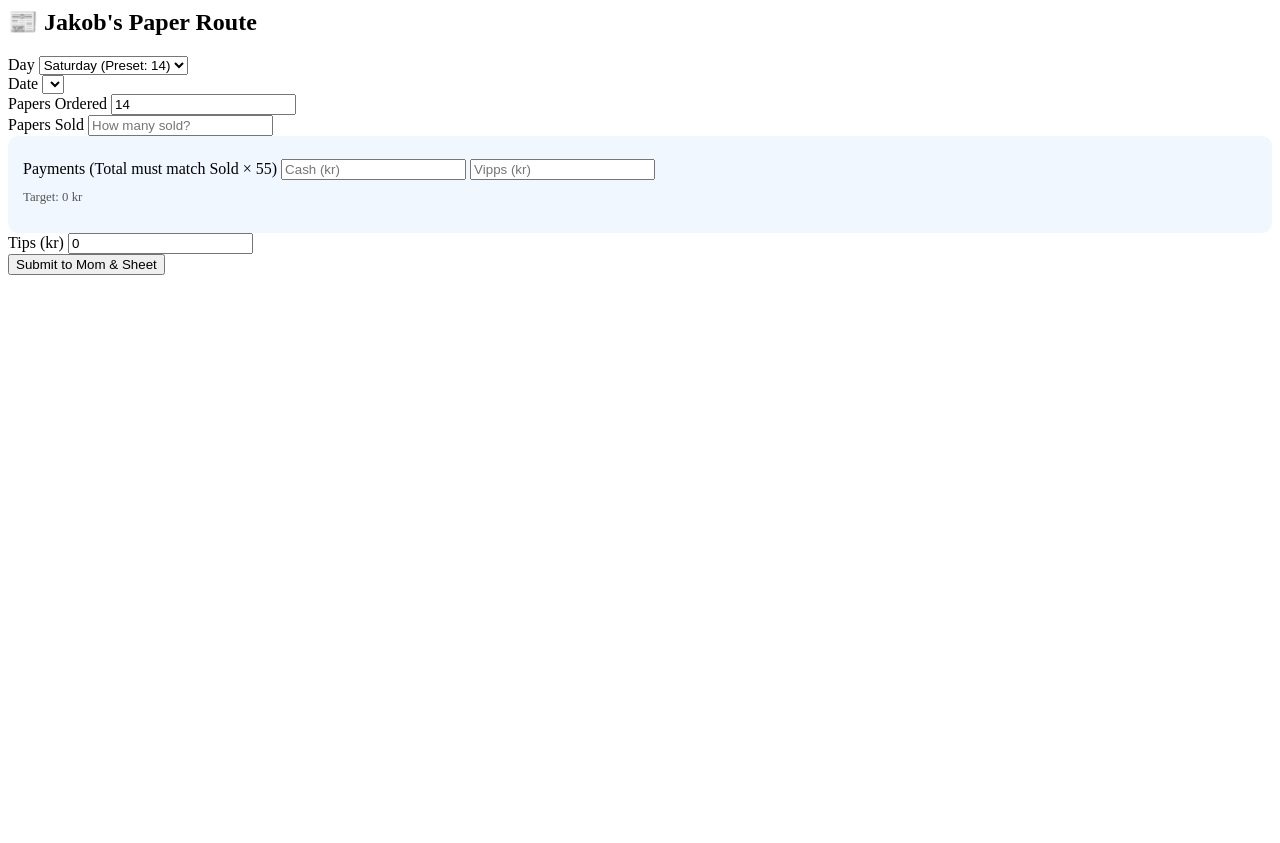
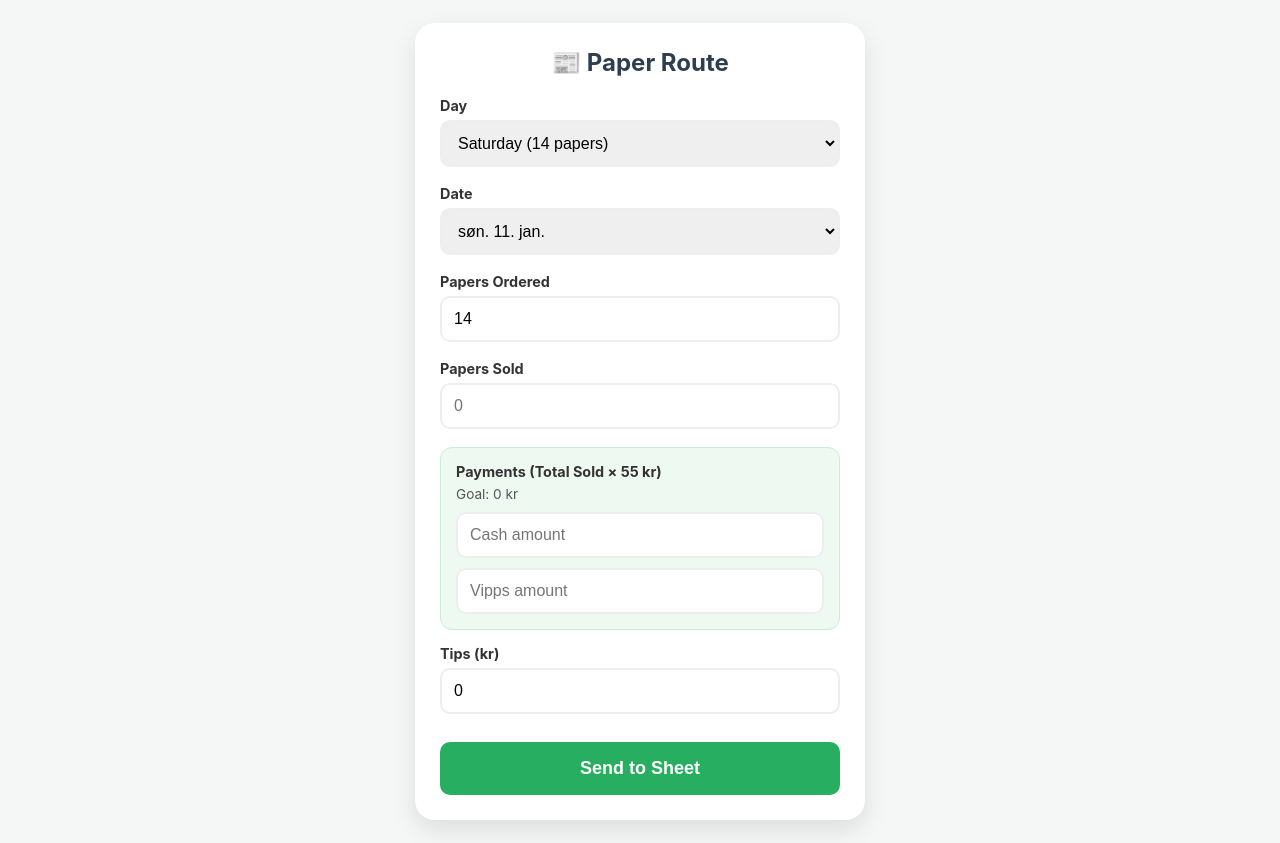
Before and after one commit to Livhaker/vgbud, a plain HTML site: page index.html in a window 1280 px wide. Before the commit the page ends 800 px from the top, so only its background shows below. Drawn offline with Linux system fonts and the light colour scheme.

Commit message:
Update index.html

```diff
--- a/index.html
+++ b/index.html
@@ -1,11 +1,37 @@
+<!DOCTYPE html>
+<html lang="en">
+<head>
+    <meta charset="UTF-8">
+    <meta name="viewport" content="width=device-width, initial-scale=1.0">
+    <title>Jakob's Paper Tracker</title>
+    <style>
+        :root { --primary: #2c3e50; --success: #27ae60; --bg: #f4f7f6; }
+        body { font-family: -apple-system, system-ui, sans-serif; background: var(--bg); color: #333; padding: 15px; display: flex; justify-content: center; }
+        .card { background: white; width: 100%; max-width: 400px; padding: 25px; border-radius: 20px; box-shadow: 0 10px 25px rgba(0,0,0,0.1); }
+        h2 { text-align: center; color: var(--primary); margin-top: 0; }
+        .group { margin-bottom: 18px; }
+        label { display: block; font-weight: bold; margin-bottom: 6px; font-size: 0.9em; }
+        input, select { width: 100%; padding: 12px; border: 2px solid #eee; border-radius: 10px; box-sizing: border-box; font-size: 16px; transition: 0.3s; }
+        input:focus { border-color: var(--success); outline: none; }
+        .calc-box { background: #eef9f2; padding: 15px; border-radius: 12px; border: 1px solid #cceadd; margin-top: 10px; }
+        .target-text { font-size: 0.85em; color: #555; margin-bottom: 10px; }
+        #totalMatch { font-weight: bold; }
+        button { width: 100%; background: var(--success); color: white; border: none; padding: 16px; border-radius: 10px; font-size: 18px; font-weight: bold; cursor: pointer; margin-top: 10px; }
+        button:disabled { background: #ccc; }
+        #status { display: none; text-align: center; padding: 20px; font-weight: bold; color: var(--success); }
+    </style>
+</head>
+<body>
+
 <div class="card">
-    <h2>📰 Jakob's Paper Route</h2>
+    <div id="formContainer">
+        <h2>📰 Paper Route</h2>
         <form id="paperForm">
             <div class="group">
                 <label>Day</label>
                 <select name="day" id="daySelect" required>
-                <option value="Saturday">Saturday (Preset: 14)</option>
-                <option value="Sunday">Sunday (Preset: 11)</option>
+                    <option value="Saturday">Saturday (14 papers)</option>
+                    <option value="Sunday">Sunday (11 papers)</option>
                 </select>
             </div>
 
@@ -21,40 +47,84 @@
 
             <div class="group">
                 <label>Papers Sold</label>
-            <input type="number" name="sold" id="sold" placeholder="How many sold?" required>
+                <input type="number" name="sold" id="sold" placeholder="0" required>
             </div>
 
-        <div class="group" style="background: #f0f7ff; padding: 15px; border-radius: 10px;">
-            <label>Payments (Total must match Sold × 55)</label>
-            <input type="number" name="cash" id="cash" placeholder="Cash (kr)" required>
-            <input type="number" name="vipps" id="vipps" placeholder="Vipps (kr)" style="margin-top:8px" required>
-            <p id="calcHint" style="font-size: 0.8em; margin-top: 10px; color: #555;">Target: <span id="targetMoney">0</span> kr</p>
+            <div class="calc-box">
+                <label>Payments (Total Sold × 55 kr)</label>
+                <div class="target-text">Goal: <span id="targetMoney">0</span> kr</div>
+                <input type="number" name="cash" id="cash" placeholder="Cash amount" required>
+                <input type="number" name="vipps" id="vipps" placeholder="Vipps amount" style="margin-top:10px" required>
             </div>
 
-        <div class="group">
+            <div class="group" style="margin-top:15px">
                 <label>Tips (kr)</label>
                 <input type="number" name="tips" id="tips" value="0">
             </div>
 
-        <button type="submit" id="submitBtn">Submit to Mom & Sheet</button>
+            <button type="submit" id="submitBtn">Send to Sheet</button>
         </form>
+    </div>
+    <div id="status">✅ Data sent! Great job today, Jakob! 🚀</div>
 </div>
 
 <script>
+    const scriptURL = 'https://script.google.com/macros/s/AKfycbxZepX2nwooOUN2xrDd3kc7tvM_MHOsitqMYIXCP-SazKI_VYSFLM7-ZPhxoZBmo0qe/exec';
+    const form = document.getElementById('paperForm');
     const daySelect = document.getElementById('daySelect');
     const orderedInput = document.getElementById('ordered');
     const soldInput = document.getElementById('sold');
     const targetSpan = document.getElementById('targetMoney');
+    const dateDropdown = document.getElementById('dateDropdown');
 
-    // Auto-update presets when Day changes
+    // 1. Auto-set presets when Day changes
     daySelect.addEventListener('change', () => {
         orderedInput.value = (daySelect.value === 'Saturday') ? 14 : 11;
     });
 
-    // Show him how much money he should have total
+    // 2. Live Money Target Calculation
     soldInput.addEventListener('input', () => {
-        targetSpan.innerText = soldInput.value * 55;
+        targetSpan.innerText = (soldInput.value * 55);
     });
 
-    // ... (Keep the date generation and fetch script from previous version) ...
+    // 3. Generate Dates (Saturdays and Sundays for 3 weeks)
+    const today = new Date();
+    for (let i = 0; i < 21; i++) {
+        let d = new Date();
+        d.setDate(today.getDate() - i);
+        if (d.getDay() === 0 || d.getDay() === 6) {
+            let opt = document.createElement('option');
+            opt.value = d.toLocaleDateString('no-NO'); // Norwegian date format
+            opt.innerHTML = d.toLocaleDateString('no-NO', { weekday: 'short', day: 'numeric', month: 'short' });
+            dateDropdown.appendChild(opt);
+        }
+    }
+
+    // 4. Submit Logic
+    form.addEventListener('submit', e => {
+        e.preventDefault();
+
+        // Validation: Sold must be <= Ordered
+        if (parseInt(soldInput.value) > parseInt(orderedInput.value)) {
+            alert("Oops! Sold papers cannot be higher than Ordered papers.");
+            return;
+        }
+
+        document.getElementById('submitBtn').disabled = true;
+        document.getElementById('submitBtn').innerText = "Sending...";
+
+        fetch(scriptURL, { method: 'POST', body: new FormData(form)})
+            .then(response => {
+                document.getElementById('formContainer').style.display = 'none';
+                document.getElementById('status').style.display = 'block';
+            })
+            .catch(error => {
+                alert('Error! Check your internet connection.');
+                document.getElementById('submitBtn').disabled = false;
+                document.getElementById('submitBtn').innerText = "Send to Sheet";
+            });
+    });
 </script>
+
+</body>
+</html>
```
Lines whose indentation alone changed are shown as unchanged.
